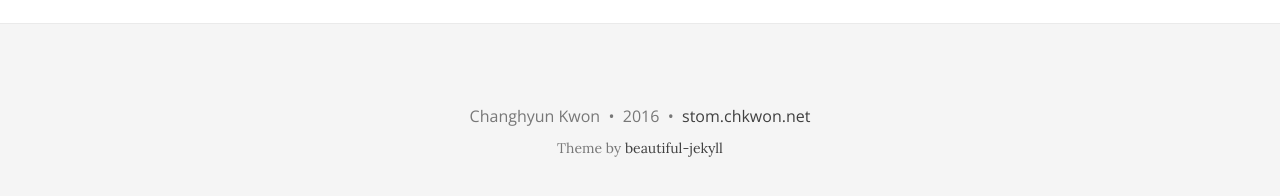
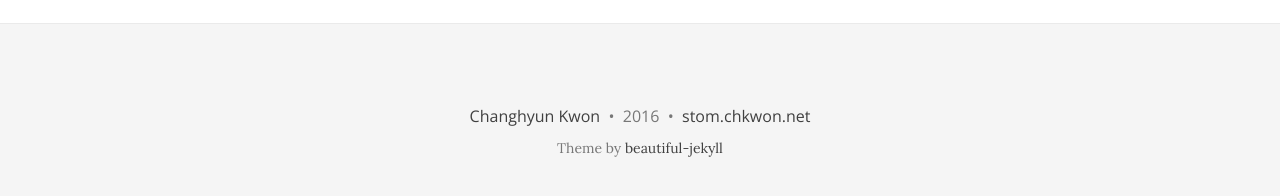
Before and after one commit to STOM-Group/stom.chkwon.net, a Jekyll site: the page built from index.md, in a window 1280 px wide and 1086 px high. Shown: the part 877-1073 px from the top of the window. Built offline with Jekyll 4.4.1, drawn with Linux system fonts in a browser that asks for light colours; nearby versions of some CDN libraries; comment, search, counter and statistics services are not loaded; some of the changed lines change nothing that is shown.

Commit message:
Kwon url added in footer

```diff
--- a/_config.yml
+++ b/_config.yml
@@ -44,6 +44,7 @@
 author:
   name: Changhyun Kwon
   email: "youremail@domain.com"
+  url: "http://www.chkwon.net"
   # facebook: yourname  # eg. daattali
   # github: yourname    # eg. daattali
   # twitter: yourname   # eg. daattali
--- a/_includes/footer.html
+++ b/_includes/footer.html
@@ -75,7 +75,7 @@
           {% endif %}
         </ul>
         <p class="copyright text-muted">
-		  {{ site.author.name }}
+		  <a href="{{ site.author.url }}">{{ site.author.name }}</a>
 		  &nbsp;&bull;&nbsp;
 		  {{ site.time | date: '%Y' }}
 
```
